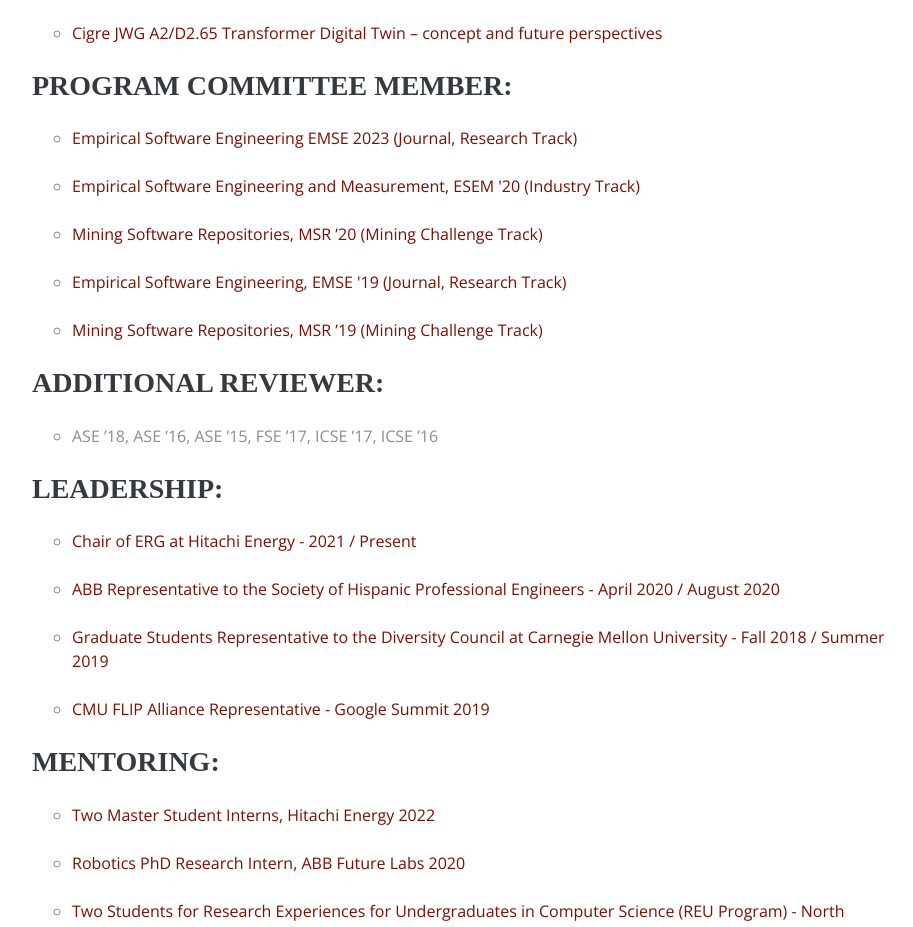
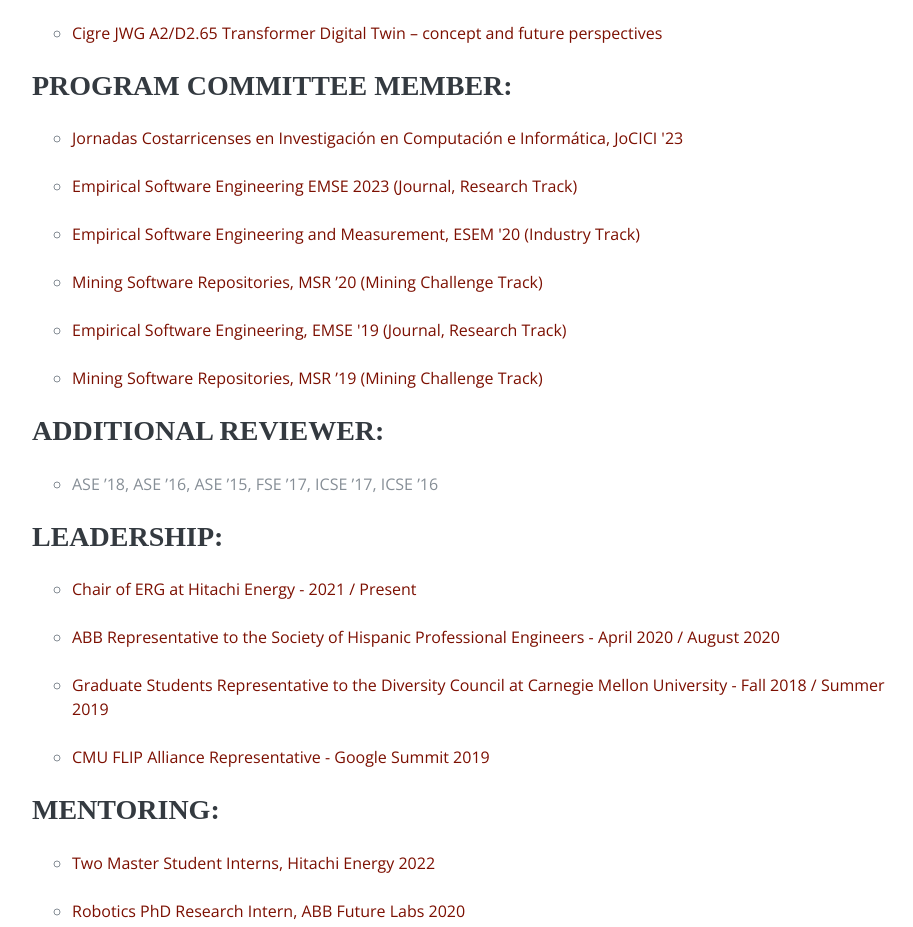
Before and after one commit to mausotog/mausotog.github.io, a website: page index.html in a window 1280 px wide. Shown: the part 5432-6359 px from the top of the page, without its empty margins (328-1241 px from the left). Drawn offline with nearby package versions, Linux system fonts and the light colour scheme; a web font is replaced by a local one.

Commit message:
Update index.html

```diff
--- a/index.html
+++ b/index.html
@@ -407,7 +407,8 @@
 
                          <h3 class="mb-0">Program Committee Member:</h3>
 			 <ul> <br>
-				 <li><a href="https://www.springer.com/journal/10664">Empirical Software Engineering EMSE 2023 (Journal, Research Track)</a></li><br>
+				<li><a href="https://jocici2023.citic.ucr.ac.cr/en/home/">Jornadas Costarricenses en Investigación en Computación e Informática, JoCICI '23</a></li><br>
+				<li><a href="https://www.springer.com/journal/10664">Empirical Software Engineering EMSE 2023 (Journal, Research Track)</a></li><br>
 				<li><a href="https://eseiw2020.di.uniba.it/esem_conf/">Empirical Software Engineering and Measurement, ESEM '20 (Industry Track)</a></li><br>
 				<li><a href="https://2020.msrconf.org/">Mining Software Repositories, MSR ’20 (Mining Challenge Track)</a></li><br>
 				<li><a href="https://www.springer.com/journal/10664">Empirical Software Engineering, EMSE '19 (Journal, Research Track)</a></li><br>
```
